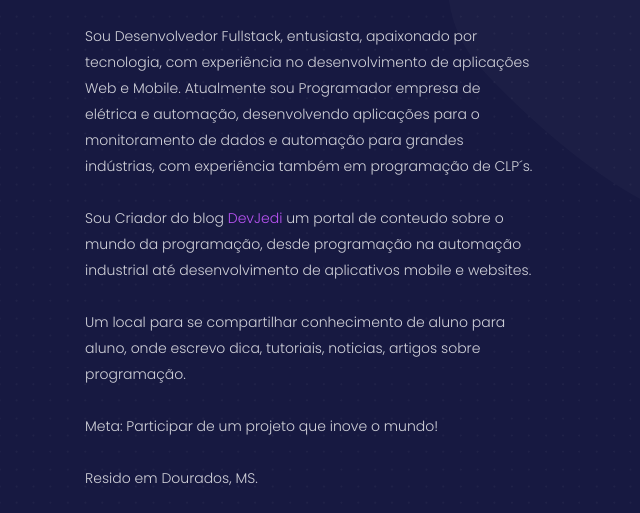
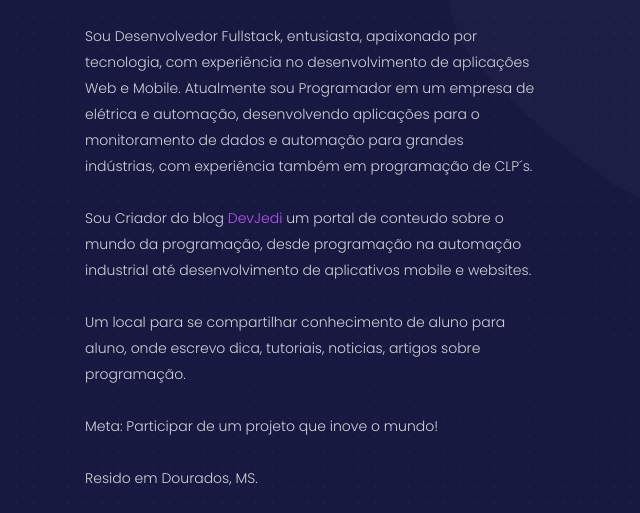
Before and after one commit to benits/benits.github.io, a website: page index.html in a window 1280 px wide. Shown: the part 388-901 px from the top of the page, 0-640 px from the left. Drawn offline with nearby package versions, Linux system fonts and the light colour scheme.

Commit message:
Update index.html

```diff
--- a/index.html
+++ b/index.html
@@ -119,7 +119,7 @@
             <h1 class="profile-title text-left">Matheus Benites</h1>
             <h5 class="text-on-back">DEV</h5>
             <p class="profile-description">Sou Desenvolvedor Fullstack, entusiasta, apaixonado por tecnologia, com experiência no desenvolvimento de aplicações Web e Mobile.
-              Atualmente sou Programador empresa de elétrica e automação, desenvolvendo aplicações para o monitoramento de dados e automação para grandes indústrias, com experiência também em programação de CLP´s.
+              Atualmente sou Programador em um empresa de elétrica e automação, desenvolvendo aplicações para o monitoramento de dados e automação para grandes indústrias, com experiência também em programação de CLP´s.
             </br></br>
             Sou Criador do blog <a href="https://www.devjedi.com.br/" target="_blank">DevJedi</a> um portal de conteudo sobre o mundo da programação, desde
             programação na automação industrial até desenvolvimento de aplicativos mobile e websites.</br></br>
```
